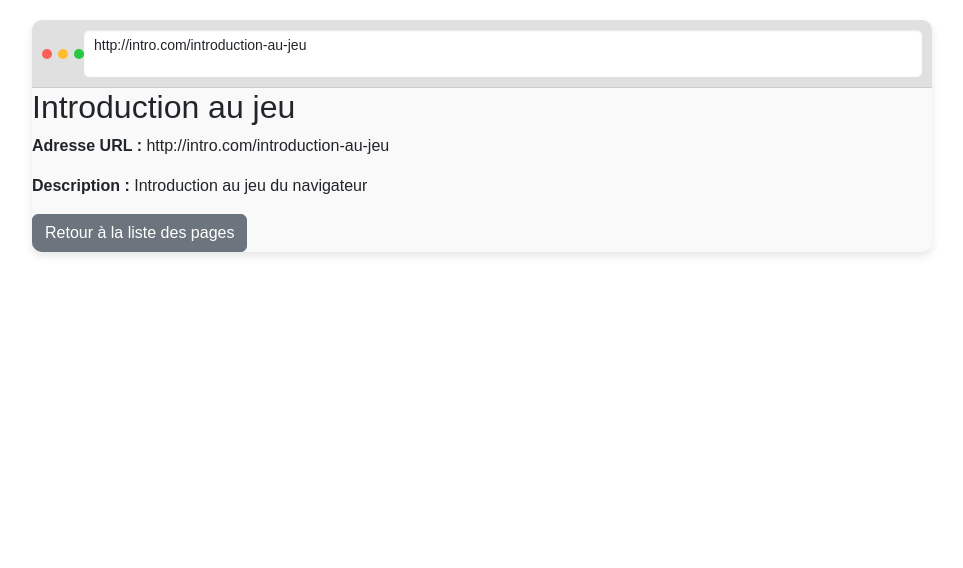
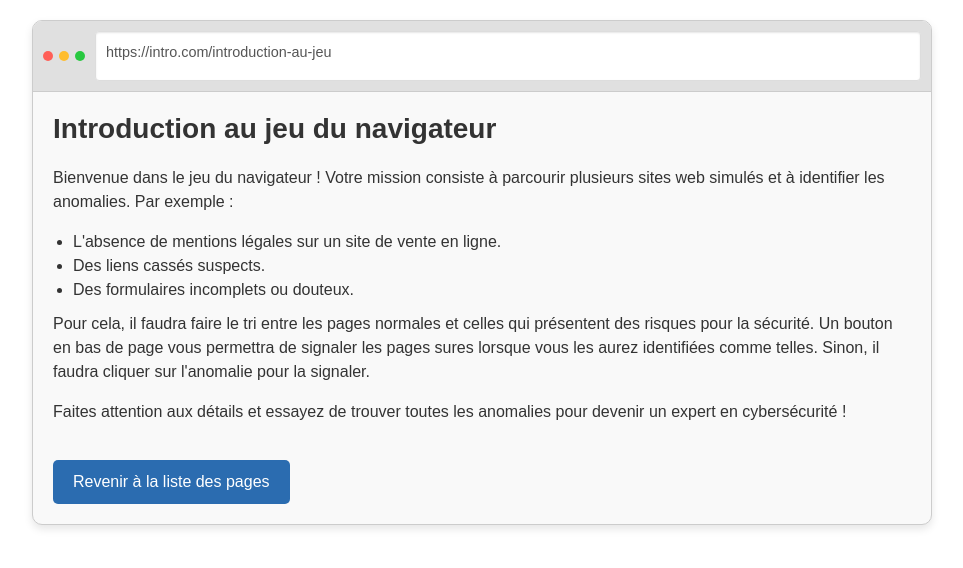
Before and after one commit to TibOwO/CyberGameFront, an Angular app: page /game/browser/1 in a window 1280 px wide. Shown: the top 568 px of the page, without its empty margins (158-1121 px from the left). Built offline with nearby package versions, Linux system fonts and the light colour scheme.

Commit message:
intro + regle page 1 fini

```diff
--- a/src/app/game/browser.service.ts
+++ b/src/app/game/browser.service.ts
@@ -15,20 +15,20 @@ export class BrowserService {
   private pages: Page[] = [
     {
         id: 1,
-        title: 'Introduction au jeu',
-        link: 'http://intro.com/introduction-au-jeu',
-        snippet: 'Introduction au jeu du navigateur',
+        title: 'Introduction au jeu du navigateur',
+        link: 'https://intro.com/introduction-au-jeu',
+        snippet: 'Introduction au jeu du navigateur et explication des règles',
       },
       {
         id: 2,
         title: 'Page normale',
-        link: 'http://example.com/exemple',
+        link: 'https://example.com/exemple',
         snippet: 'Site 2 normal',
       },
       {
         id: 3,
         title: 'Defung URL',
-        link: 'http://example.com/exemple',
+        link: 'https://example.com/exemple',
         snippet: 'Site 3 defung url',
       },
 
--- a/src/app/game/browser/browser-page/browser-page.component.css
+++ b/src/app/game/browser/browser-page/browser-page.component.css
@@ -1,36 +1,41 @@
+/* Conteneur principal */
 .browser-container {
   width: 100%;
   max-width: 900px;
   margin: 20px auto;
   font-family: Arial, sans-serif;
+  color: #333;
+  border: 1px solid #ccc;
+  border-radius: 10px;
+  overflow: hidden;
   background-color: #f9f9f9;
-    border-radius: 10px;
   box-shadow: 0 4px 8px rgba(0, 0, 0, 0.1);
-    overflow: hidden;
 }
 
+/* Barre de navigation */
 .browser-toolbar {
   display: flex;
   align-items: center;
   background-color: #e0e0e0;
-    padding: 10px;
+  padding: 10px 10px;
   border-bottom: 1px solid #ccc;
 }
 
 .browser-circles {
   display: flex;
   gap: 6px;
+  margin-right: 10px;
 }
 
 .circle {
   width: 10px;
   height: 10px;
   border-radius: 50%;
-    cursor: pointer;
 }
 
 .circle.red {
   background-color: #ff5f57;
+
 }
 
 .circle.yellow {
@@ -43,51 +48,74 @@
 
 .browser-address {
   flex-grow: 1;
-    padding: 5px 10px;
+  padding: 10px;
+  height: 50px;
   background-color: #fff;
-    border-radius: 5px;
-    font-size: 14px;
+  border: 1px solid #ddd;
+  border-radius: 4px;
+  font-size: 0.9rem;
+  color: #555;
+  text-overflow: ellipsis;
+  white-space: nowrap;
   overflow: hidden;
-    white-space: nowrap;
-    text-overflow: ellipsis;
   box-shadow: inset 0 1px 2px rgba(0, 0, 0, 0.1);
 }
 
-  .page-content {
+.page-details {
   padding: 20px;
-    text-align: center;
 }
 
-  .page-content h1 {
-    font-size: 24px;
+.intro-page h1 {
+  font-size: 28px;
   color: #333;
-    margin-bottom: 15px;
-  }
-
-  .page-content p {
-    font-size: 16px;
-    color: #555;
   margin-bottom: 20px;
 }
 
-  .external-link {
+.intro-page ul {
+  margin: 10px 0;
+  padding-left: 20px;
+  list-style-type: disc;
+}
+
+.details-page h2,
+.advanced-page h2,
+.generic-page h2 {
+  font-size: 24px;
+  color: #333;
+}
+
+.visit-link {
   display: inline-block;
+  padding: 10px 15px;
+  background-color: #007bff;
+  color: white;
+  text-decoration: none;
+  border-radius: 4px;
+  transition: background-color 0.3s ease;
+}
+
+.visit-link:hover {
+  background-color: #0056b3;
+}
+
+.btn {
+  margin-top: 20px;
   padding: 10px 20px;
   font-size: 16px;
-    color: #fff;
-    background-color: #007bff;
-    text-decoration: none;
+  background-color: #2b6cb0;
+  color: white;
+  border: none;
   border-radius: 5px;
-    transition: background-color 0.3s;
+  cursor: pointer;
+  transition: background-color 0.3s ease;
 }
 
-  .external-link:hover {
-    background-color: #0056b3;
+.btn:hover {
+  background-color: #2c5282;
 }
 
 .error-text {
   font-size: 18px;
   color: red;
-    margin: 20px;
   text-align: center;
 }
--- a/src/app/game/browser/browser-page/browser-page.component.html
+++ b/src/app/game/browser/browser-page/browser-page.component.html
@@ -7,23 +7,83 @@
       <span class="circle green"></span>
     </div>
     <div class="browser-address">
-        <div *ngIf="page">
-            <p>{{ page.link }}</p>
-        </div>
+      <p>{{ page?.link || 'Chargement...' }}</p>
     </div>
   </div>
 
   <!-- Contenu principal -->
-    <div *ngIf="page; else loading" class="page-details">
-      <div class="page-details-container">
-        <h2>{{ page.title }}</h2>
-        <p><strong>Adresse URL :</strong> {{ page.link }}</p>
-        <p><strong>Description :</strong> {{ page.snippet }}</p>
-      </div>
-      <button (click)="returnToBrowser()" class="btn btn-secondary">Retour à la liste des pages</button>
+  <div *ngIf="page; else notFound" class="page-details">
+    <!-- Contenu spécifique pour la page 1 -->
+    <div *ngIf="page.id === 1" class="intro-page">
+      <h1> <strong> Introduction au jeu du navigateur </strong></h1>
+      <p>
+        Bienvenue dans le jeu du navigateur !
+        Votre mission consiste à parcourir plusieurs sites web simulés et à
+        identifier les anomalies. Par exemple :
+      </p>
+      <ul>
+        <li>L'absence de mentions légales sur un site de vente en ligne.</li>
+        <li>Des liens cassés suspects.</li>
+        <li>Des formulaires incomplets ou douteux.</li>
+      </ul>
+      <p> Pour cela, il faudra faire le tri entre les pages normales
+        et celles qui présentent des risques pour la sécurité.
+        Un bouton en bas de page vous permettra de signaler les pages sures lorsque
+        vous les aurez identifiées comme telles.
+        Sinon, il faudra cliquer sur l'anomalie pour la signaler.
+      </p>
+      <p>
+        Faites attention aux détails et essayez de trouver toutes les anomalies
+        pour devenir un expert en cybersécurité !
+      </p>
+
+      <button (click)="returnToBrowser()" class="btn btn-secondary">
+        Revenir à la liste des pages
+      </button>
     </div>
 
-    <ng-template #loading>
-      <p class="loading-text">Chargement de la page...</p>
+    <!-- Contenu spécifique pour la page 2 -->
+    <div *ngIf="page.id === 2" class="details-page">
+      <h2>{{ page.title }}</h2>
+      <p>Cette page est un site de vente en ligne :</p>
+      <ul>
+        <li><strong>Adresse :</strong> <a [href]="page.link" target="_blank">{{ page.link }}</a></li>
+        <li>{{ page.snippet }}</li>
+      </ul>
+      <p>
+        Votre tâche : Identifiez si ce site est conforme aux normes légales.
+      </p>
+      <button (click)="returnToBrowser()" class="btn btn-secondary">
+        Retourner
+      </button>
+    </div>
+
+    <!-- Contenu spécifique pour la page 3 -->
+    <div *ngIf="page.id === 3" class="advanced-page">
+      <h2>{{ page.title }}</h2>
+      <p>Bienvenue sur une page présentant des éléments douteux.</p>
+      <blockquote>{{ page.snippet }}</blockquote>
+      <p>
+        Votre tâche : Vérifiez si le contenu de cette page présente des risques
+        ou des anomalies.
+      </p>
+      <a [href]="page.link" target="_blank" class="visit-link">Analyser cette page</a>
+    </div>
+
+    <!-- Contenu générique pour toutes les autres pages -->
+    <div *ngIf="page.id !== 1 && page.id !== 2 && page.id !== 3" class="generic-page">
+      <h2>{{ page.title }}</h2>
+      <p>{{ page.snippet }}</p>
+      <a [href]="page.link" target="_blank" class="visit-link">Explorer cette page</a>
+      <button (click)="returnToBrowser()" class="btn btn-secondary">
+        Retourner à la liste
+      </button>
+    </div>
+  </div>
+
+  <!-- Contenu à afficher si la page n'existe pas -->
+  <ng-template #notFound>
+    <p class="error-text">La page demandée est introuvable.</p>
+    <button (click)="returnToBrowser()" class="btn btn-secondary">Retour</button>
   </ng-template>
 </div>
```
Lines whose indentation alone changed are shown as unchanged.
